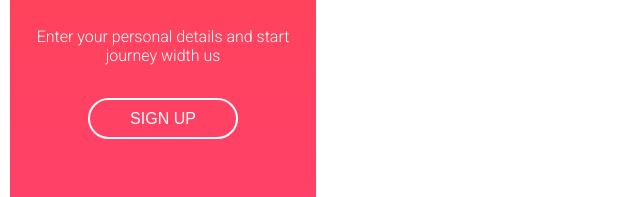
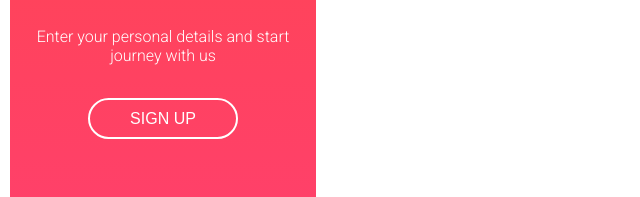
Before and after one commit to HaniaAkymen/Front-end, a plain HTML site: page Home_work3/index.html in a window 1280 px wide. Shown: the part 170-367 px from the top of the page, 0-640 px from the left. Drawn offline with Linux system fonts and the light colour scheme.

Commit message:
Update index.html

```diff
--- a/Home_work3/index.html
+++ b/Home_work3/index.html
@@ -67,7 +67,7 @@
 
          <p>
             Enter your personal details and start <br>
-         journey width us
+         journey with us
          </p>
 
         <a href="">
```
